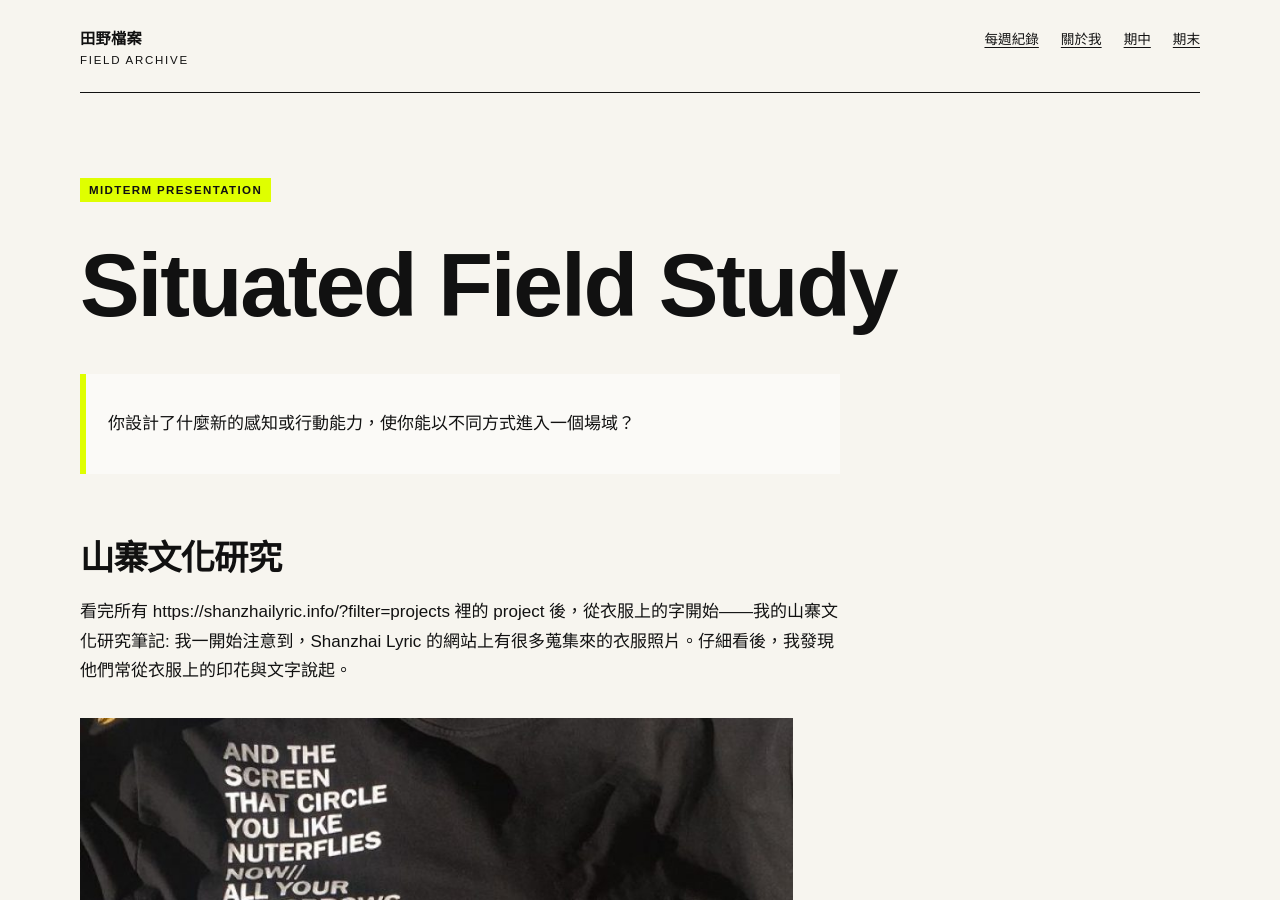
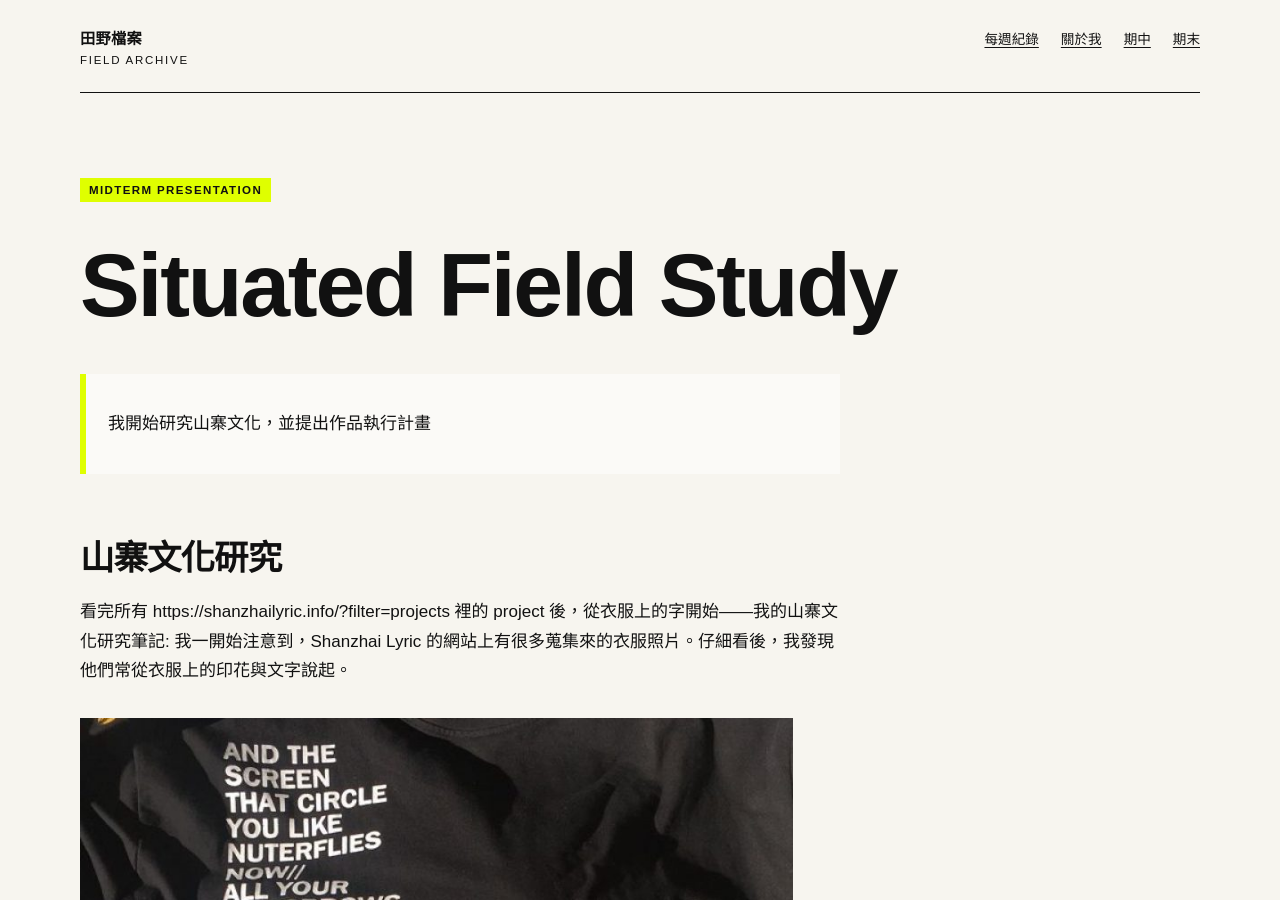
Before and after one commit to yo566566/fieldworkarchive, a Jekyll site: the page built from weeks/week-09.md, in a window 1280 px wide and 900 px high. Built offline with Jekyll 4.4.1, drawn with Linux system fonts in a browser that asks for light colours.

Commit message:
Update week-09.md

```diff
--- a/weeks/week-09.md
+++ b/weeks/week-09.md
@@ -7,7 +7,7 @@ permalink: /weeks/week-09/
 
 # Situated Field Study
 
-> 你設計了什麼新的感知或行動能力，使你能以不同方式進入一個場域？
+> 我開始研究山寨文化，並提出作品執行計畫
 
 ## 山寨文化研究
 看完所有 https://shanzhailyric.info/?filter=projects 裡的 project 後，從衣服上的字開始——我的山寨文化研究筆記:
```
